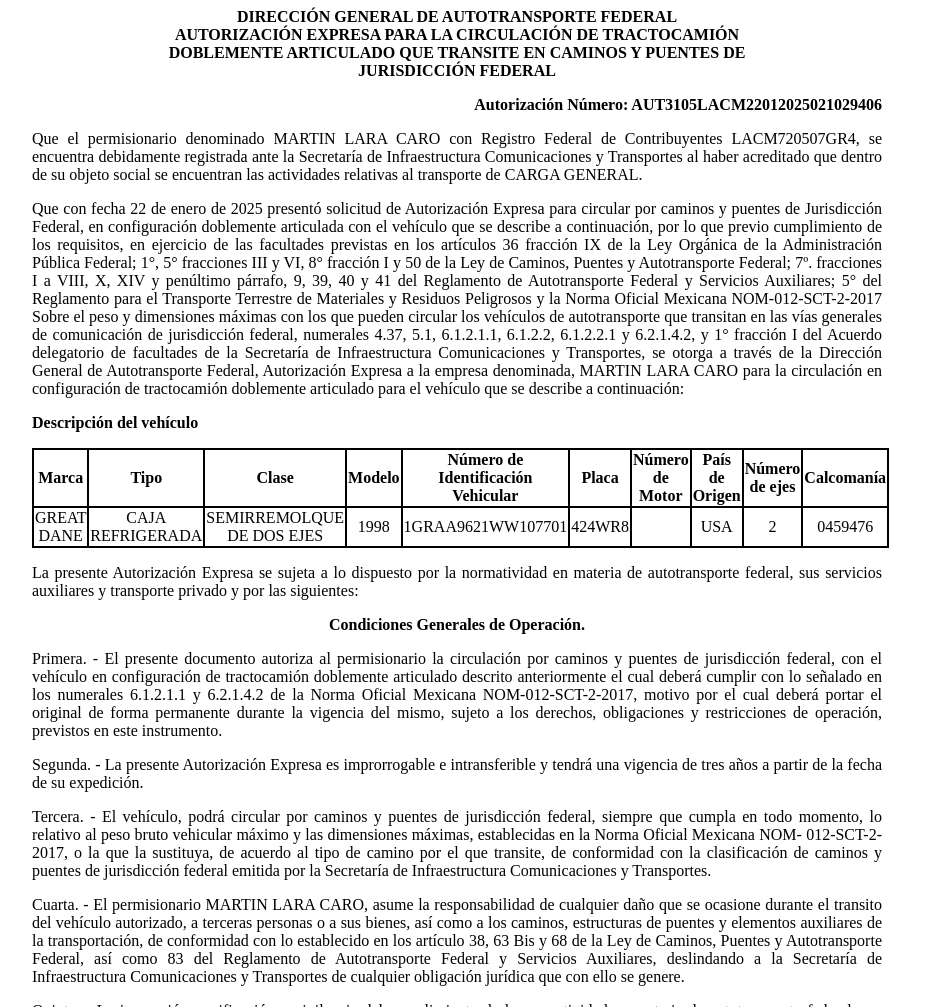
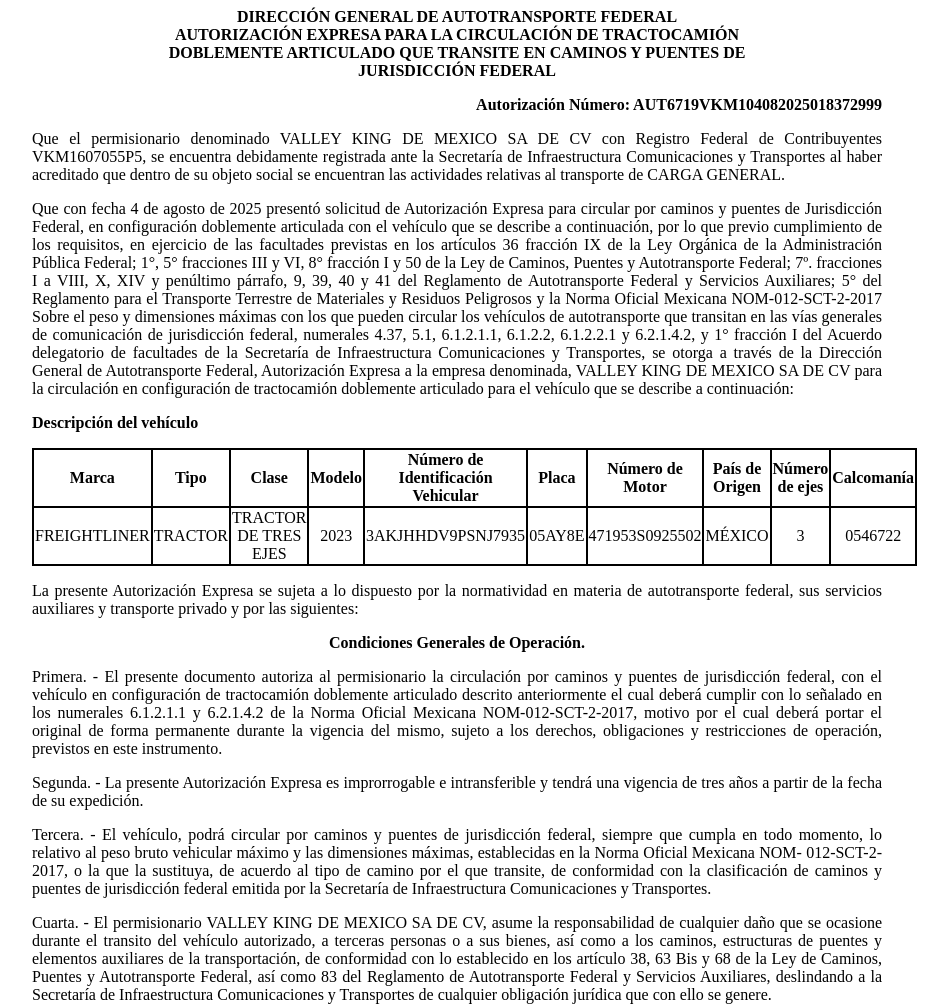
Before and after one commit to app-sct1/ConsultaAutDobleRemolque-folio-0200912, a plain HTML site: page index.html in a window 1280 px wide. Shown: the top 1007 px of the page, without its empty margins (183-1131 px from the left). Drawn offline with Linux system fonts and the light colour scheme.

Commit message:
index.html

```diff
--- a/index.html
+++ b/index.html
@@ -75,19 +75,19 @@
 						<p class="sinMargen">DOBLEMENTE ARTICULADO QUE TRANSITE EN CAMINOS Y PUENTES DE</p>
 						<p class="sinMargen">JURISDICCIÓN FEDERAL</p>
 					</div>
-<p class="derechaNegro">Autorización Número: AUT3105LACM22012025021029406</p>
+<p class="derechaNegro">Autorización Número: AUT6719VKM104082025018372999</p>
 
 					<p class="justificado">Que el permisionario denominado
-						MARTIN LARA CARO con Registro Federal de
-						Contribuyentes LACM720507GR4, se encuentra
+						VALLEY KING DE MEXICO SA DE CV con Registro Federal de
+						Contribuyentes VKM1607055P5, se encuentra
 						debidamente registrada ante la Secretaría de Infraestructura
 						Comunicaciones y Transportes al haber acreditado que dentro de su
 						objeto social se encuentran las actividades relativas al
 						transporte de CARGA GENERAL.</p>
 
 
-					<p class="justificado">Que con fecha 22 de
-						enero de 2025 presentó
+					<p class="justificado">Que con fecha 4 de
+						agosto de 2025 presentó
 						solicitud de Autorización Expresa para circular por caminos y
 						puentes de Jurisdicción Federal, en configuración doblemente
 						articulada con el vehículo que se describe a continuación, por lo
@@ -107,7 +107,7 @@
 						facultades de la Secretaría de Infraestructura Comunicaciones y
 						Transportes, se otorga a través de la
 						Dirección General de Autotransporte Federal, Autorización Expresa a la
-						empresa denominada, MARTIN LARA CARO para la
+						empresa denominada, VALLEY KING DE MEXICO SA DE CV para la
 						circulación en configuración de tractocamión doblemente articulado
 						para el vehículo que se describe a continuación:</p>
 
@@ -128,16 +128,16 @@
 							<th class="borde">Calcomanía</th>
 						</tr>
 						<tr class="borde">
-							<td class="borde">GREAT DANE</td>
-							<td class="borde">CAJA REFRIGERADA</td>
-							<td class="borde">SEMIRREMOLQUE DE DOS EJES</td>
-							<td class="borde">1998</td>
-							<td class="borde">1GRAA9621WW107701</td>
-							<td class="borde">424WR8</td>
-							<td class="borde"></td>
-							<td class="borde">USA</td>
-							<td class="borde">2</td>
-							<td class="borde">0459476</td>
+							<td class="borde">FREIGHTLINER</td>
+							<td class="borde">TRACTOR</td>
+							<td class="borde">TRACTOR DE TRES EJES</td>
+							<td class="borde">2023</td>
+							<td class="borde">3AKJHHDV9PSNJ7935</td>
+							<td class="borde">05AY8E</td>
+							<td class="borde">471953S0925502</td>
+							<td class="borde">MÉXICO</td>
+							<td class="borde">3</td>
+							<td class="borde">0546722</td>
 						</tr>
 
 					</tbody></table>
@@ -175,7 +175,7 @@
 						Secretaría de Infraestructura Comunicaciones y Transportes.</p>
 
 					<p class="justificado">Cuarta. - El permisionario
-						MARTIN LARA CARO, asume la responsabilidad de
+						VALLEY KING DE MEXICO SA DE CV, asume la responsabilidad de
 						cualquier daño que se ocasione durante el transito del vehículo
 						autorizado, a terceras personas o a sus bienes, así como a los
 						caminos, estructuras de puentes y elementos auxiliares de la
```
